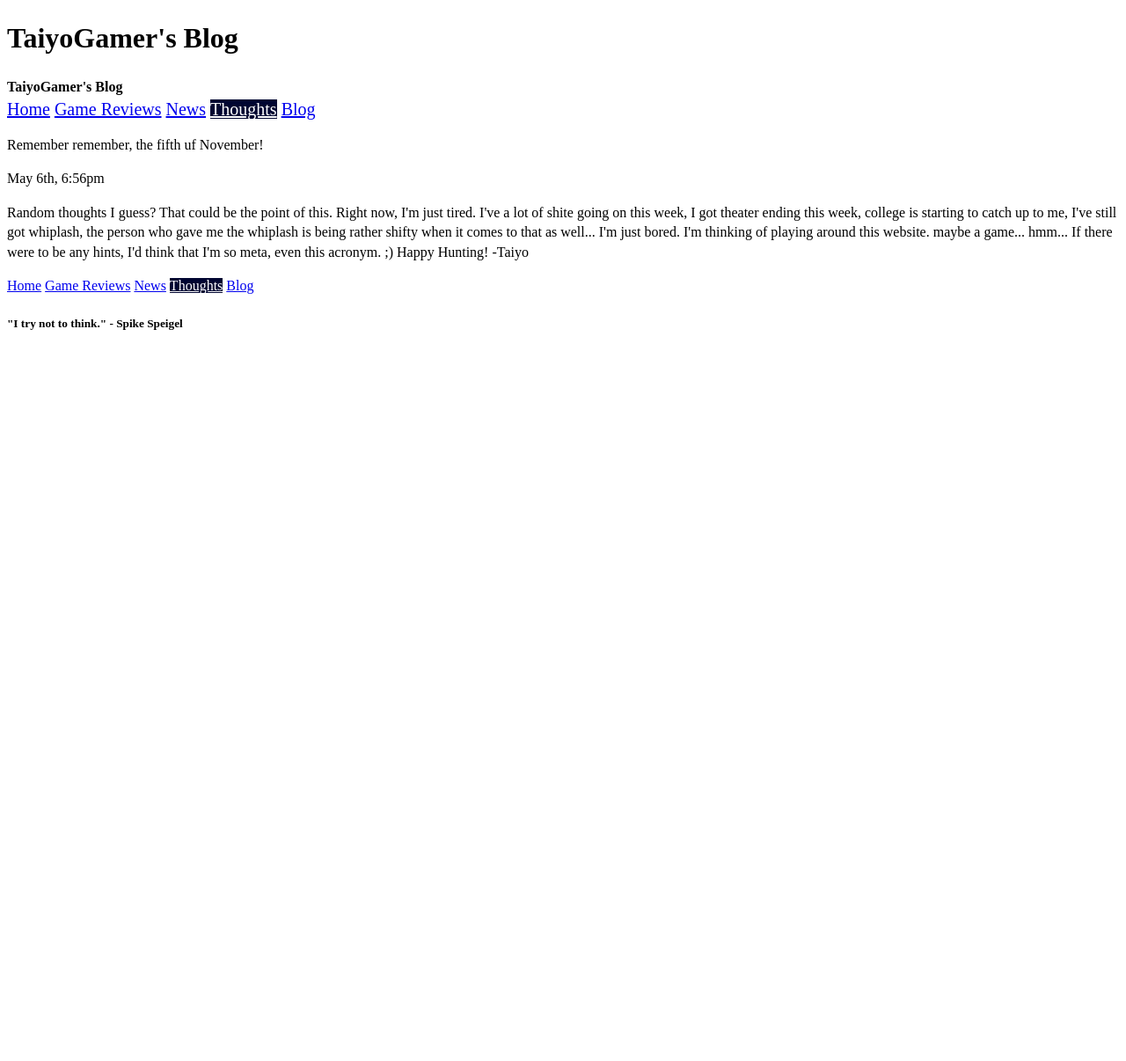
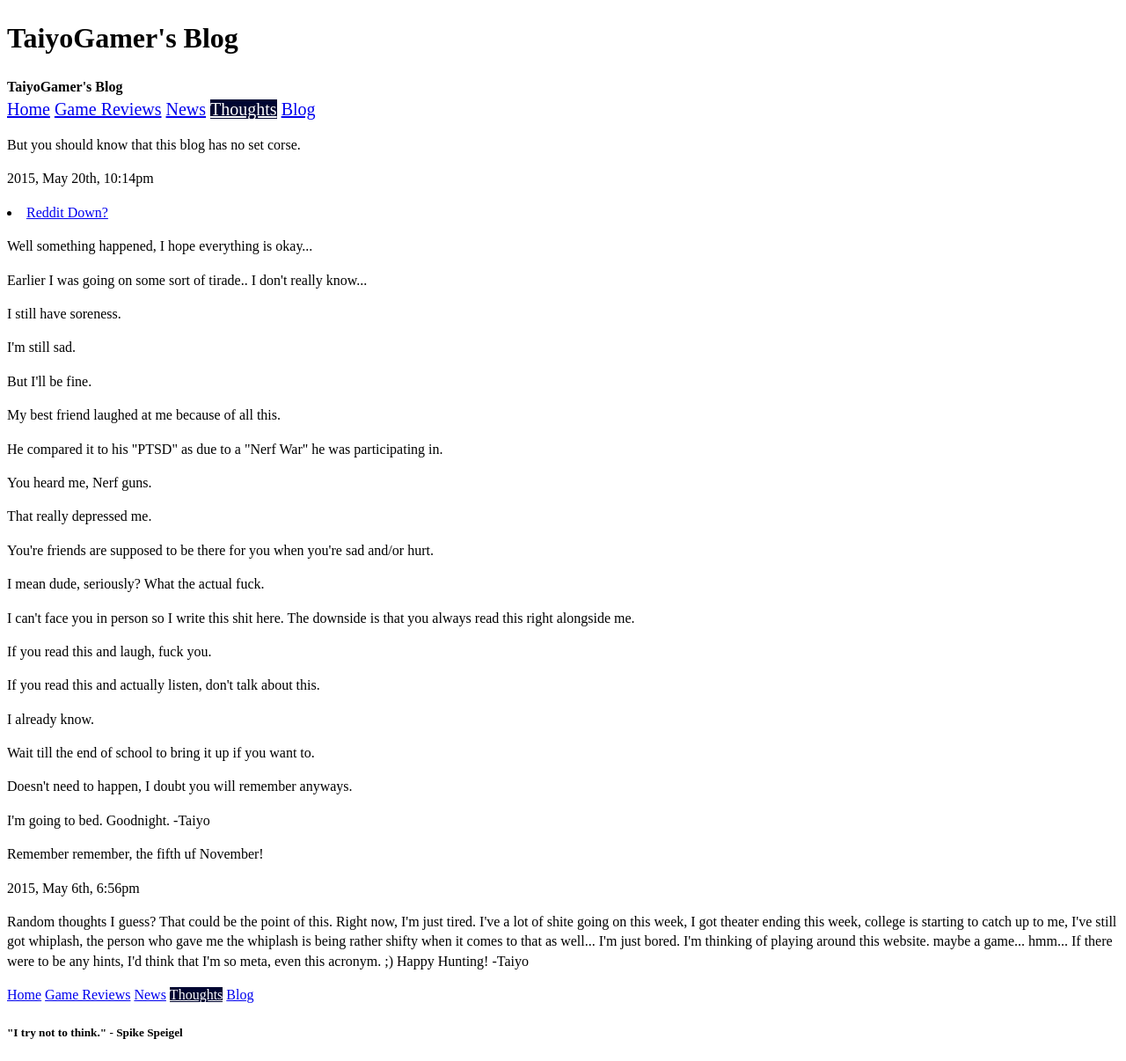
Before and after one commit to TaiyoGamer/TaiyoGamers_Blog, a Jekyll site: the page built from random.html, in a window 1280 px wide. Shown: the whole page at 88% size. Built offline with Jekyll 4.4.1, drawn with Linux system fonts in a browser that asks for light colours; Markdown is read by kramdown in place of the engine named in the settings; before the commit the page ends 900 px from its top, so only the background shows below that.

Commit message:
Made new secret page, fixed part of blog by adding video link, added more hints to secret page.

```diff
--- a/BlogPartTwo.html
+++ b/BlogPartTwo.html
@@ -38,8 +38,8 @@
 <p>Especially when you don't like yourself all the time.</p>
 <p>Especially when you don't like everyone around you all the time.</p>
 <p>Especially when you're alone.</p>
-<p>I'm going rather far for a blog post... I'll move over to thoughts. For now, Goodnight World, hello thoughts.</p>
-
+<p>I'm going rather far for a blog post... I'll move over to thoughts. For now, Goodnight World, hello thoughts. -Taiyo-kun</p>
+<li><a href="https://www.youtube.com/watch?v=zIhKAQX5izw">Last Week Tonight: Standardized Testing</a></li>
 
 <p>May 19th 2015</p>
 <p>Today begins part two, but today also will be brief. I went to school, skipped some stupid standardized test at my high school,
--- a/random.html
+++ b/random.html
@@ -3,8 +3,30 @@
 
 ---
 
+<p>But you should know that this blog has no set corse.</p>
+<p>2015, May 20th, 10:14pm</p>
+<li><a href="http://imgur.com/0L35zfu">Reddit Down?</a></li>
+<p>Well something happened, I hope everything is okay...</p>
+<p>Earlier I was going on some sort of tirade.. I don't really know...</p>
+<p>I still have soreness.</p>
+<p>I'm still sad.</p>
+<p>But I'll be fine.</p>
+<p>My best friend laughed at me because of all this.</p>
+<p>He compared it to his "PTSD" as due to a "Nerf War" he was participating in.</p>
+<p>You heard me, Nerf guns.</p>
+<p>That really depressed me.</p>
+<p>You're friends are supposed to be there for you when you're sad and/or hurt.</p>
+<p>I mean dude, seriously? What the actual fuck.</p>
+<p>I can't face you in person so I write this shit here. The downside is that you always read this right alongside me.</p>
+<p>If you read this and laugh, fuck you.</p>
+<p>If you read this and actually listen, don't talk about this.</p>
+<p>I already know.</p>
+<p>Wait till the end of school to bring it up if you want to.</p>
+<p>Doesn't need to happen, I doubt you will remember anyways.</p>
+<p>I'm going to bed. Goodnight. -Taiyo</p>
+
 <p>Remember remember, the fifth uf November!</p>
-<p>May 6th, 6:56pm</p>
+<p>2015, May 6th, 6:56pm</p>
 <p>Random thoughts I guess? That could be the point of this. Right now, I'm just tired. I've a lot of shite going on this
 week, I got theater ending this week, college is starting to catch up to me, I've still got whiplash, the person who gave
 me the whiplash is being rather shifty when it comes to that as well... I'm just bored. I'm thinking of playing around
```
Also changed, not shown: Imsometa.html (+10 -0 lines), ofcourseitsspelledwrong.html (added, +24 -0 lines), ofcourseitsspelledwrong.txt (added).
